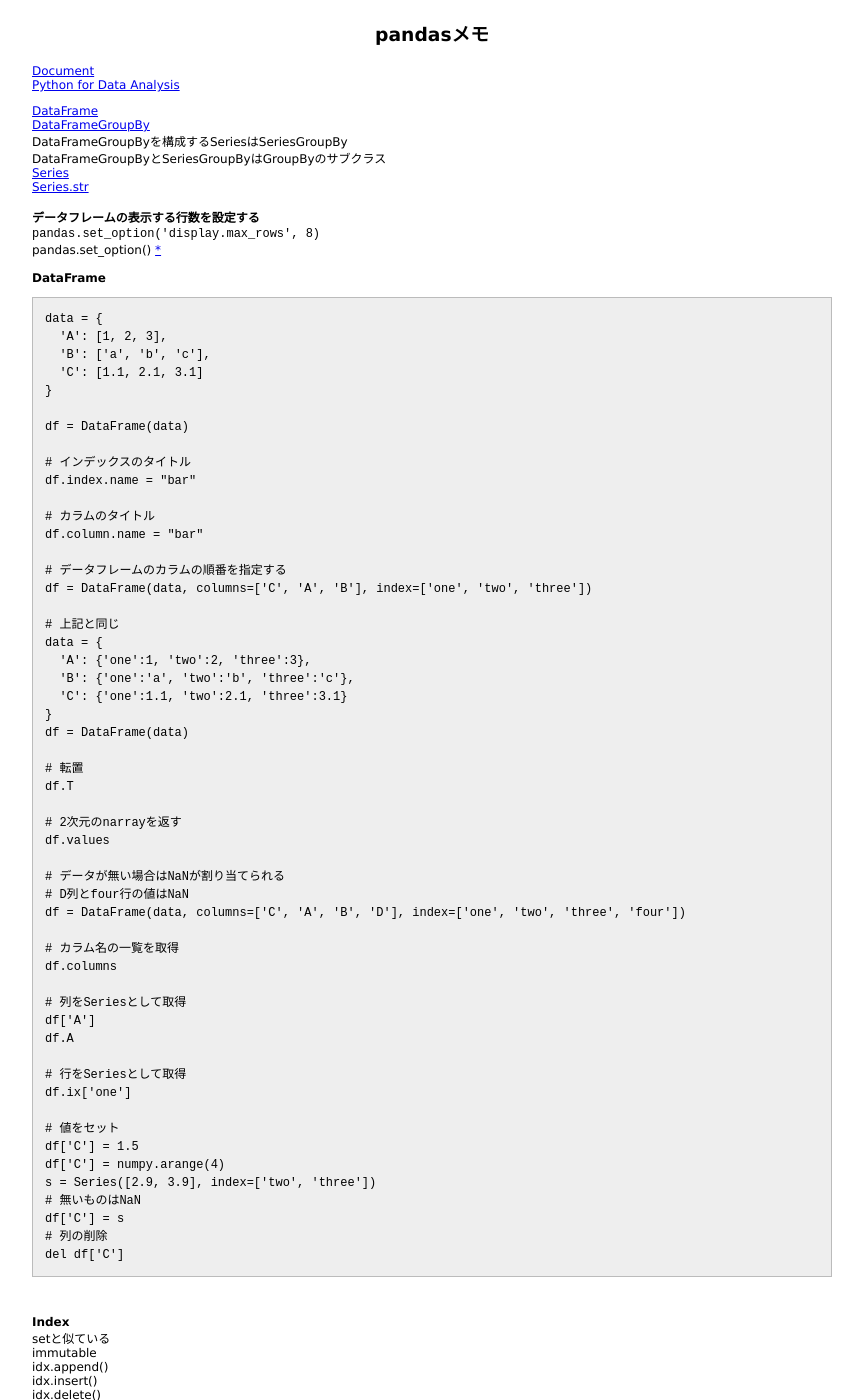
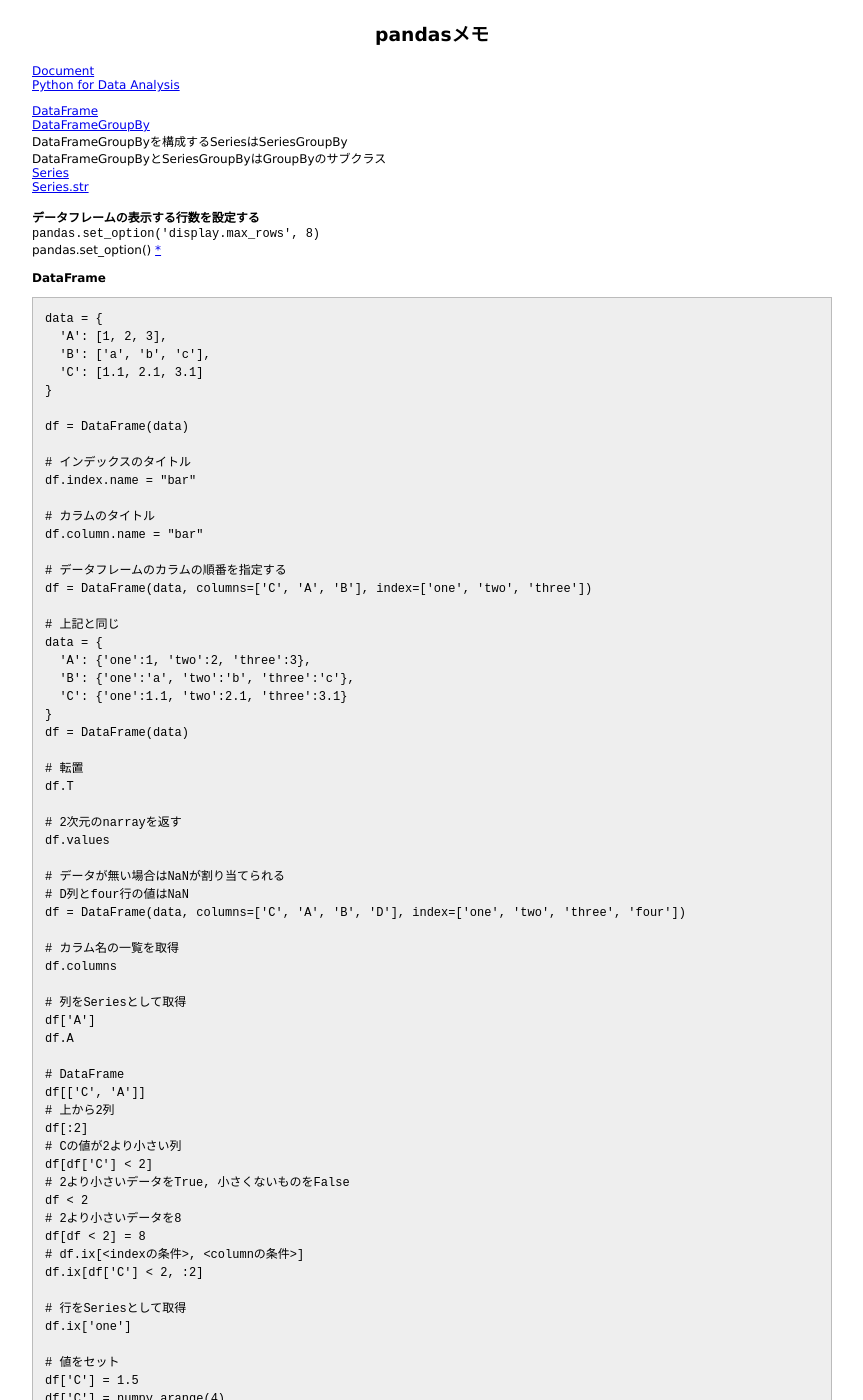
Before and after one commit to 38elements/38elements.github.com, a Jekyll site: the page built from _posts/2016-04-24-pandas.md, in a window 1280 px wide and 1400 px high. Shown: the whole window, without its empty margins (208-1071 px from the left). Built offline with Jekyll 4.4.1, drawn with Linux system fonts in a browser that asks for light colours; some of the changed text lies outside the part shown.

Commit message:
Update 2016-04-24-pandas.md

```diff
--- a/_posts/2016-04-24-pandas.md
+++ b/_posts/2016-04-24-pandas.md
@@ -59,6 +59,19 @@ df.columns
 # 列をSeriesとして取得
 df['A']
 df.A
+
+# DataFrame
+df[['C', 'A']]
+# 上から2列
+df[:2]
+# Cの値が2より小さい列
+df[df['C'] < 2]
+# 2より小さいデータをTrue, 小さくないものをFalse
+df < 2
+# 2より小さいデータを8
+df[df < 2] = 8
+# df.ix[<indexの条件>, <columnの条件>]
+df.ix[df['C'] < 2, :2]
 
 # 行をSeriesとして取得
 df.ix['one']
```
